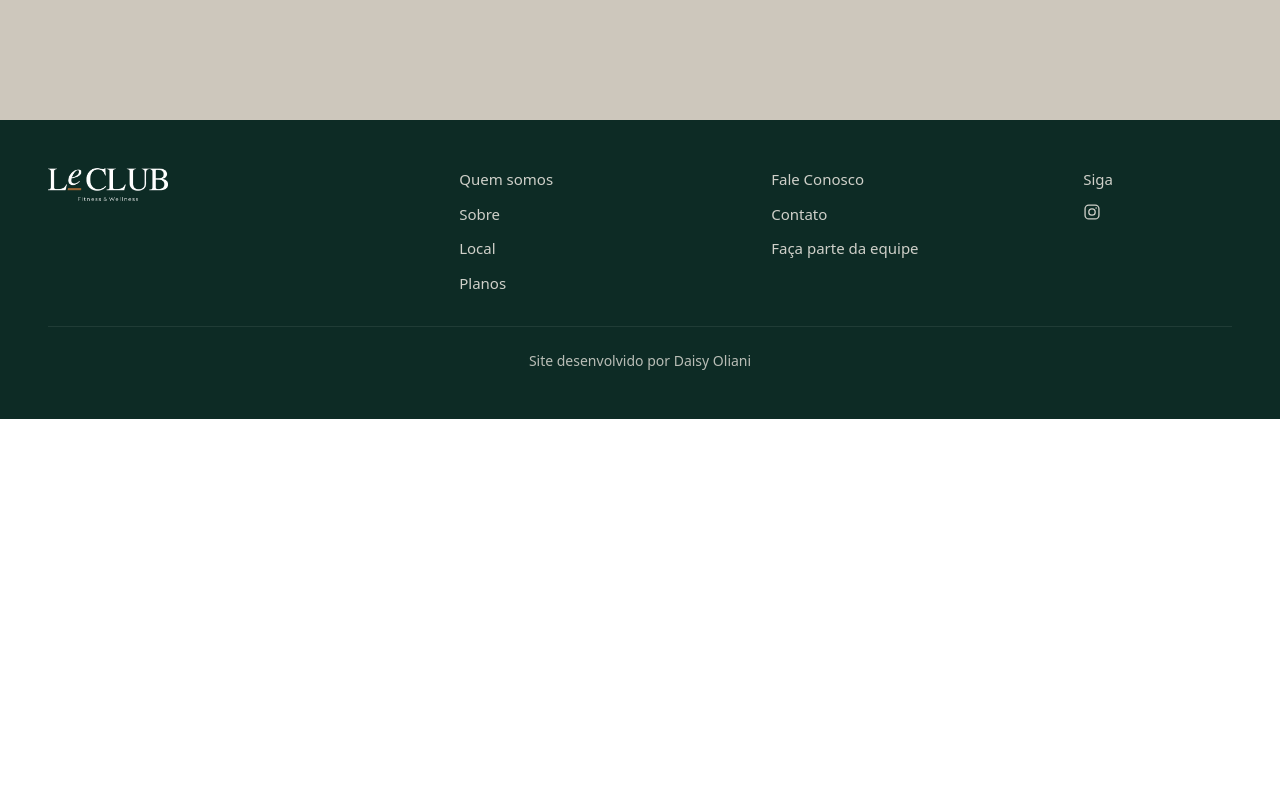
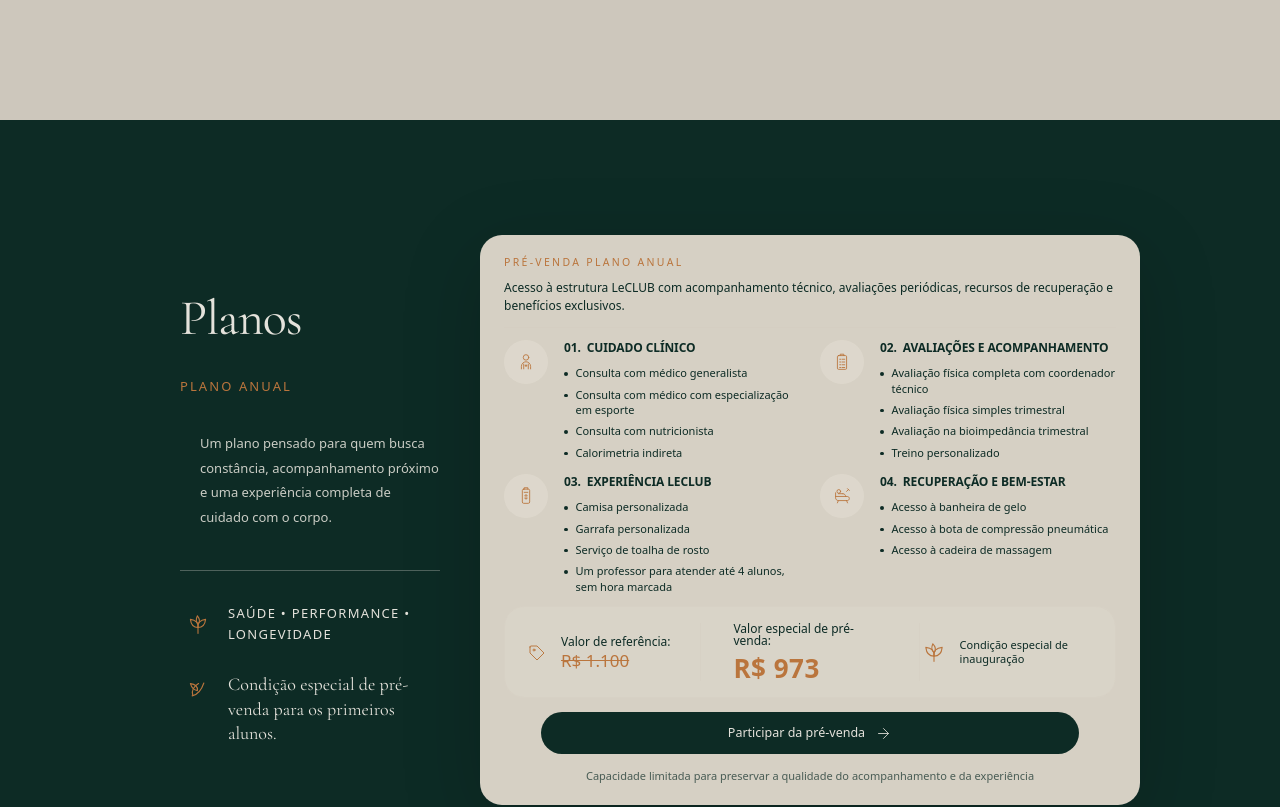
Before and after one commit to DaisyOli/leclub-site, a Next.js app: page / in a window 1280 px wide. Shown: the part 2280-3087 px from the top of the page. Before the commit the page ends 2699 px from the top, so only its background shows below. Built offline with nearby package versions, Linux system fonts and the light colour scheme.

Commit message:
planos ready for presale

```diff
--- a/app/page.tsx
+++ b/app/page.tsx
@@ -3,6 +3,7 @@
 import Sobre from "@/components/Sobre";
 import FloatingWhatsAppDesktop from "@/components/FloatingWhatsAppDesktop";
 import Footer from "@/components/Footer";
+import PlansSection from "@/components/plans/PlansSection";
 
 export default function Home() {
   return (
@@ -10,9 +11,9 @@
       <Hero />
       <Sobre />
       <Local />
-
-       <FloatingWhatsAppDesktop />
-       <Footer />
+      <PlansSection />
+      <FloatingWhatsAppDesktop />
+      <Footer />
     </main>
   );
 }
--- a/components/Navbar.tsx
+++ b/components/Navbar.tsx
@@ -64,8 +64,8 @@
             </nav>
 
             <Link
-              href="https://vendas.online.sistemapacto.com.br/planos?un=1&k=ca89d02626bca25861157f7d214c12fc"
-              target="_blank"
+              href="#planos"
+              target=""
               rel="noopener noreferrer"
               className={`${ctaClass} justify-self-end translate-x-4 -translate-y-1`}
             >
@@ -120,8 +120,8 @@
           </nav>
 
           <Link
-            href="https://vendas.online.sistemapacto.com.br/planos?un=1&k=ca89d02626bca25861157f7d214c12fc"
-            target="_blank"
+            href="#planos"
+            target=""
             rel="noopener noreferrer"
             className={[
               "inline-flex shrink-0 items-center justify-center rounded-full border px-6 py-2.5 text-[13px] font-medium tracking-[0.02em] -translate-y-[3px] mr-8 transition-all duration-300",
--- a/components/plans/plans.data.ts
+++ b/components/plans/plans.data.ts
@@ -55,8 +55,8 @@
   eyebrow: "Pré-venda plano anual",
   description:
     "Acesso à estrutura LeCLUB com acompanhamento técnico, avaliações periódicas, recursos de recuperação e benefícios exclusivos.",
-  referencePrice: "R$ 1.119",
-  presalePrice: "R$ 890",
+  referencePrice: "R$ 1.100",
+  presalePrice: "R$ 973",
   condition: "Condição especial de inauguração",
   ctaLabel: "Participar da pré-venda",
   ctaHref: "https://wa.me/5500000000000",
```
